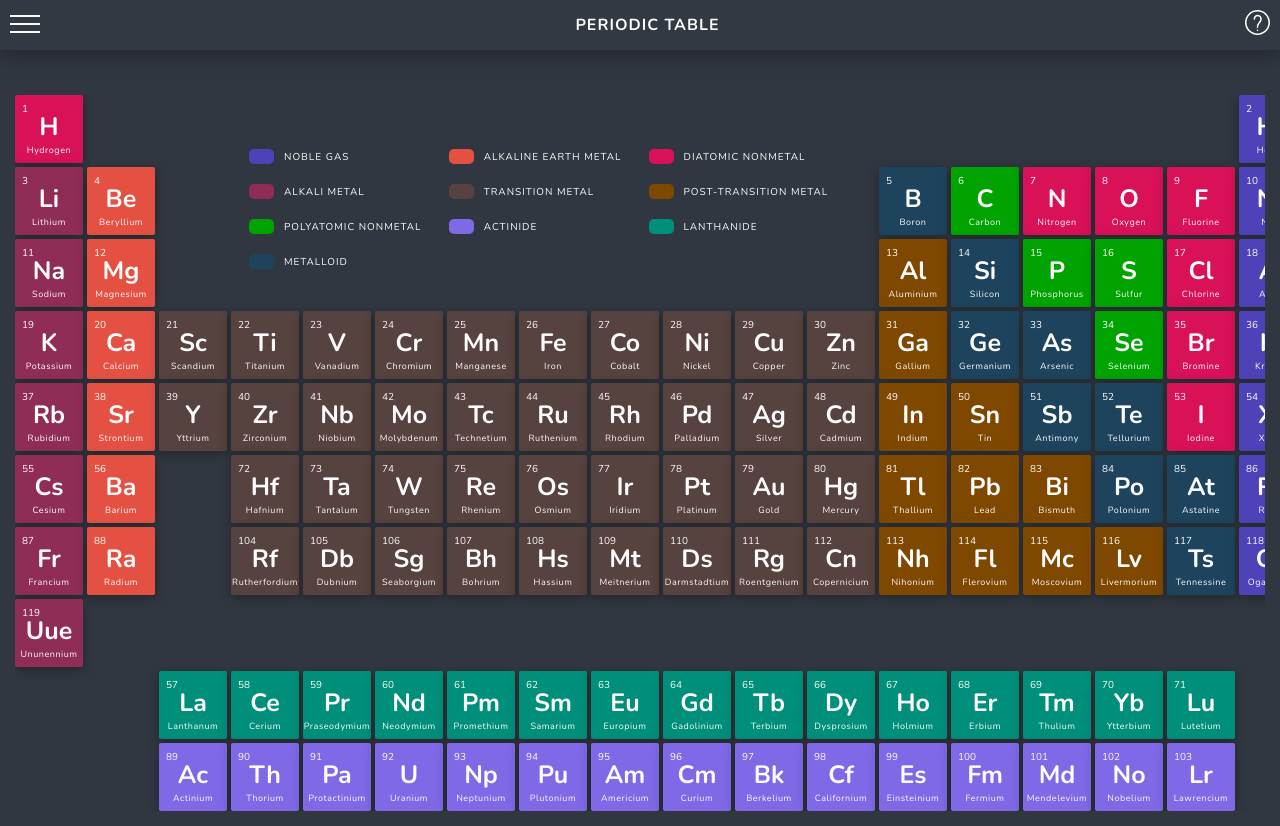
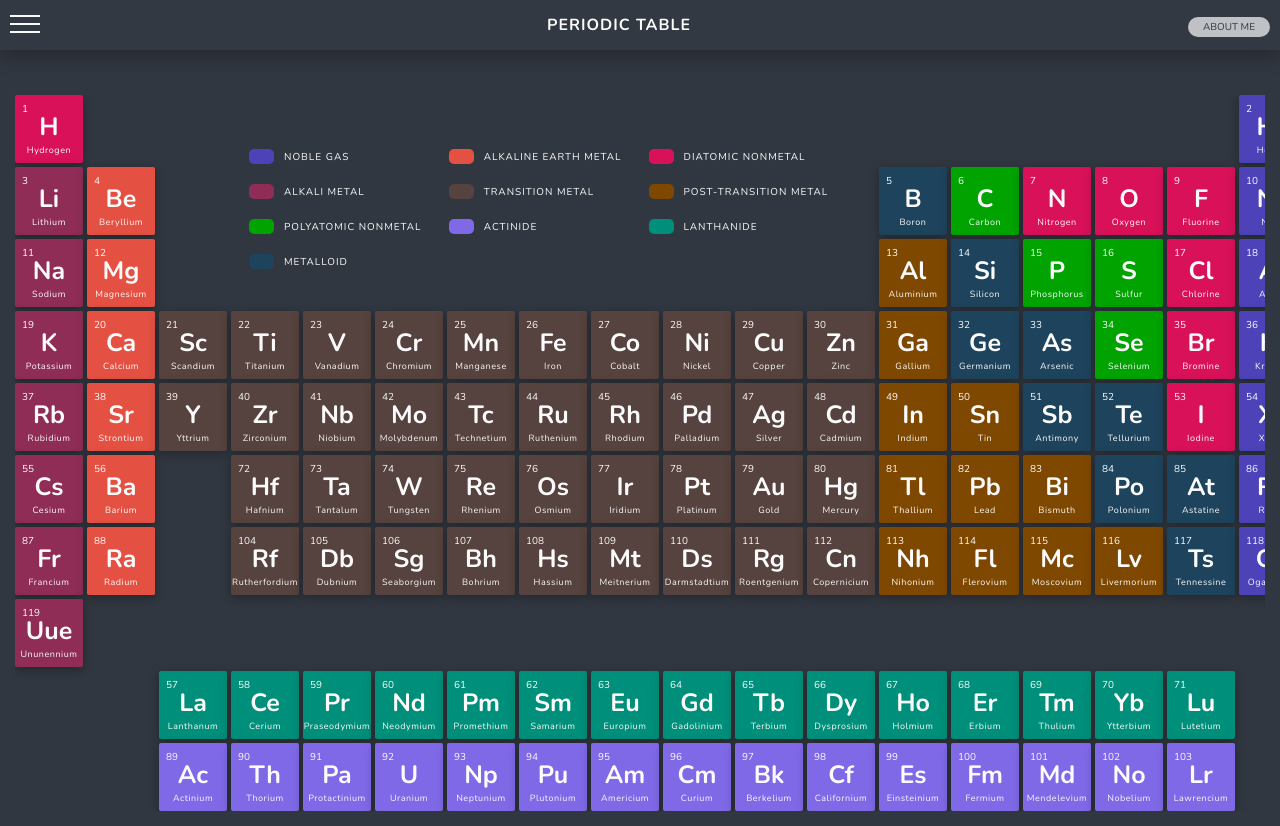
Before and after one commit to calebcadainoo/periodic-table, a React (Create React App) app: page / in a window 1280 px wide. Built offline with nearby package versions, Linux system fonts and the light colour scheme.

Commit message:
feat: add about links to console and about me

```diff
--- a/src/App.js
+++ b/src/App.js
@@ -4,6 +4,9 @@ import AppWorkArea from './components/AppWorkArea/AppWorkArea'
 import NavBar from './components/NavBar/NavBar'
 
 function App() {
+  console.log('BUILT WITH ❤️ BY: CALEB C. ADAINOO')
+	console.log('Look Me Up @ https://github.com/calebcadainoo/')
+
   return (
     <section className="App">
       <NavBar />
--- a/src/components/NavBar/NavBar.js
+++ b/src/components/NavBar/NavBar.js
@@ -1,6 +1,5 @@
 import React, { useState } from 'react'
 import '../../styles/NavBar.css'
-import AboutIcon from '../../ico/about.svg'
 import { useDataLayerValue } from '../../context-api/DataLayer'
 import { actionTypes } from '../../context-api/reducer'
 import NavBarSearch from './NavBarSearch'
@@ -38,8 +37,8 @@ function NavBar() {
           Periodic Table
         </div>
         <div className="navbar-item navbar-search-holder">
-          <a href="https://linkedin.com/in/calebcadainoo" target="_blank" rel="noreferrer">
-            <img className={`navbar-item navbar-about`} src={AboutIcon} alt="about icon" title="About Developer"/>
+          <a className="navbar-about-me" href="https://github.com/calebcadainoo" target="_blank" rel="noreferrer">
+            About Me
           </a>
         </div>
       </nav>
--- a/src/context-api/reducer.js
+++ b/src/context-api/reducer.js
@@ -34,7 +34,6 @@ export const actionTypes = {
 }
 
 const reducer = (state, action) => {
-	// console.log(action)
 
 	switch (action.type) {
 		case actionTypes.SET_USER:
--- a/src/styles/NavBar.css
+++ b/src/styles/NavBar.css
@@ -80,15 +80,20 @@
 	gap: 15px;
 }
 
-.navbar-about{
-  width: 25px;
-  height: 25px;
+.navbar-about-me {
+	background: var(--app-menu-text);
+	color: var(--app-background);
+	text-decoration: none;
+	text-transform: uppercase;
+	font-size: 10px;
+	padding: 3px 15px;
+	border-radius: 40px;
+	opacity: 0.7;
+	transition: 0.3s ease;
 }
 
-.navbar-about img{
-  width: 65%;
-  object-fit: contain;
-  align-self: center;
+.navbar-about-me:hover {
+	padding-right: 20px;
 }
 
 
```
Also changed, not shown: src/components/AppMenu/AppMenu.js (deleted, +0 -11 lines).
